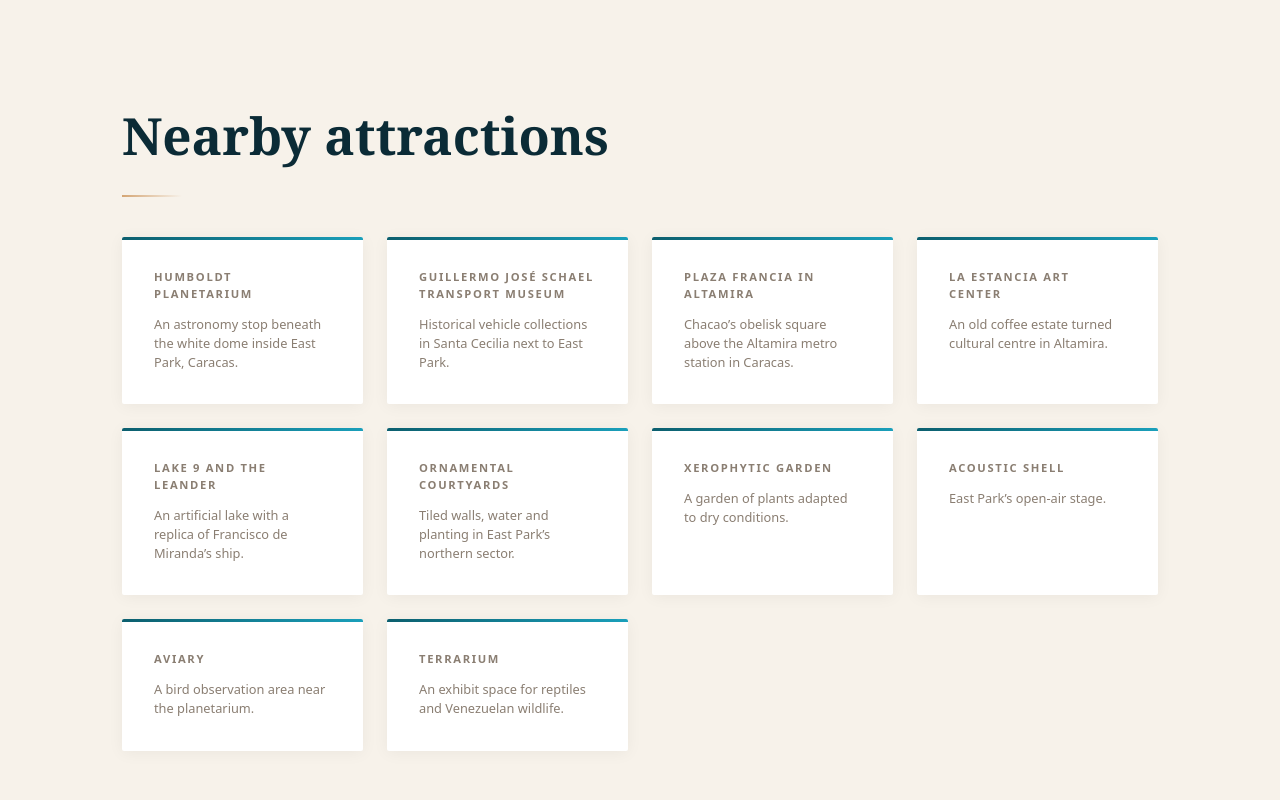
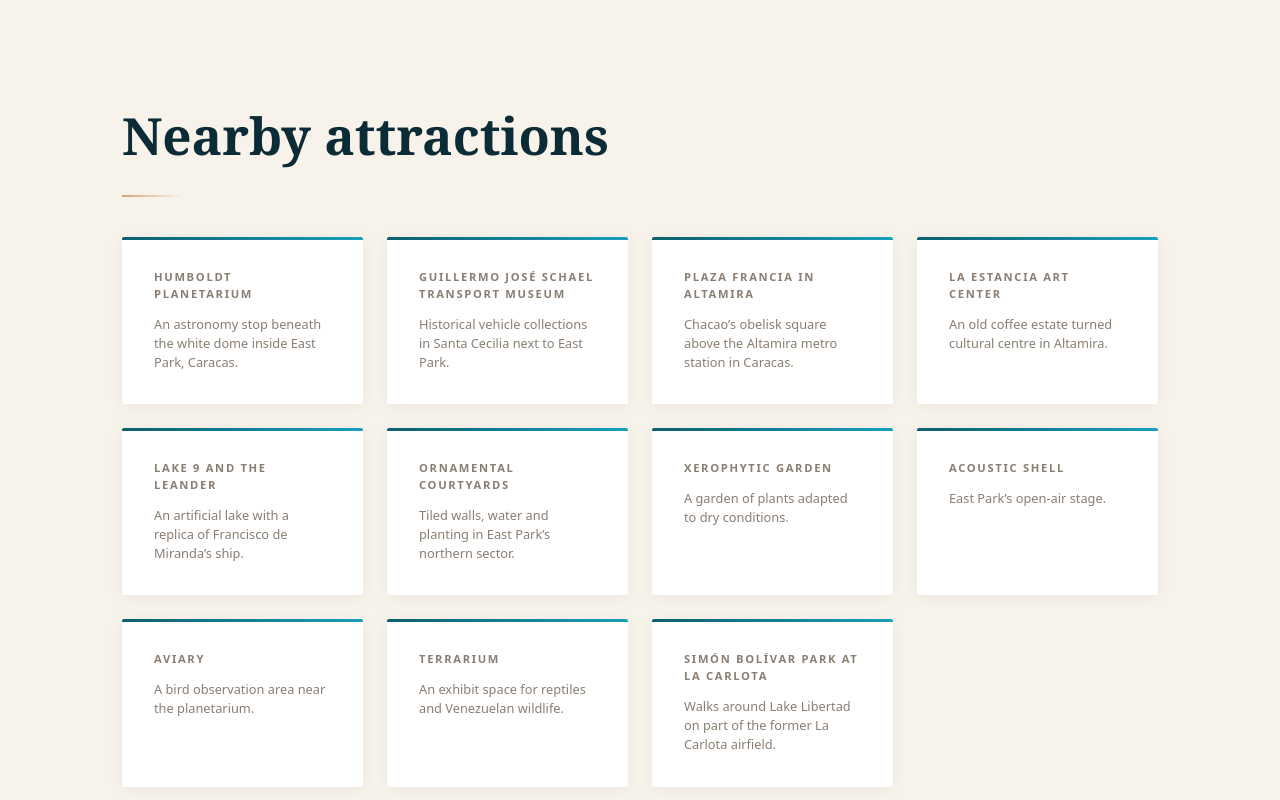
Before and after one commit to n20186005-hash/parquedelesteguia, a Next.js app: page /en in a window 1280 px wide. Shown: the part 11200-12000 px from the top of the page. Built offline with nearby package versions, Linux system fonts and the light colour scheme.

Commit message:
Add Simón Bolívar Park at La Carlota visitor guide

```diff
--- a/src/i18n/nearby-details.ts
+++ b/src/i18n/nearby-details.ts
@@ -6,6 +6,13 @@ export const nearbyDetailLabels = {
 
 export const nearbyDetails = {
   es: {
+    "parque-simon-bolivar": {
+      about: "El parque reutiliza parte de La Carlota como espacio recreativo. El lago artificial y sus caminos son referencias para orientarse.",
+      observe: "Desde la ribera mira cómo la horizontal del lago enmarca la silueta de El Ávila.",
+      walk: ["Verifica el acceso desde el Parque del Este antes de dirigirte al puente.", "Cruza solo si el paso peatonal está habilitado y sigue las señales hacia Lago Libertad.", "Regresa por el acceso abierto que hayas utilizado."],
+      photo: "Desde el paseo ribereño, compón una vista del agua con El Ávila al fondo.",
+      faq: ["¿Es el mismo parque que el Parque del Este?", "Son dos parques, comunicados por el Puente Independencia. Verifica el paso antes de organizar la visita a ambos."],
+    },
     "terrario": {
       about: "Un espacio dedicado a reptiles y a la fauna venezolana.",
       observe: "La vista exterior permite mostrar cómo el edificio se integra con la vegetación. Evita el flash en los recintos.",
@@ -78,6 +85,13 @@ export const nearbyDetails = {
     },
   },
   en: {
+    "parque-simon-bolivar": {
+      about: "The park turns part of La Carlota into public recreation space. Its artificial lake and shore paths help visitors get oriented.",
+      observe: "From the shore, look at how the horizontal line of the lake frames the silhouette of El Ávila.",
+      walk: ["Check the East Park connection before heading to the bridge.", "Cross only when the pedestrian passage is open and follow signs to Lake Libertad.", "Return through the open entrance you used."],
+      photo: "Frame the water with El Ávila in the background from the lakeside walk.",
+      faq: ["Is this East Park?", "They are two parks linked by the Independencia Bridge. Check that the crossing is open when planning to visit both."],
+    },
     "terrario": {
       about: "An exhibit space for reptiles and Venezuelan wildlife.",
       observe: "The exterior shows how the building sits among the plants. Avoid flash around enclosures.",
@@ -150,6 +164,13 @@ export const nearbyDetails = {
     },
   },
   zh: {
+    "parque-simon-bolivar": {
+      about: "公園將拉卡洛塔部分舊機場用地轉作公共遊憩空間。人工湖及環湖步道是辨認方向的地標。",
+      observe: "從湖畔觀察水面橫向線條如何襯托阿維拉山的輪廓。",
+      walk: ["從東方公園出發前，先確認通往獨立橋的步道是否開放。", "行人通道開放時過橋，循標示前往自由湖。", "從來時使用的開放入口折返。"],
+      photo: "在湖畔步道將自由湖與遠處阿維拉山一同取景。",
+      faq: ["這裡就是東方公園嗎？", "兩座公園由獨立橋相連。計畫同日遊覽時，請先查詢橋面通行狀態。"],
+    },
     "terrario": {
       about: "認識爬行動物及委內瑞拉野生動物的場館。",
       observe: "可從外側拍攝建築與植栽的關係；展示區周圍請關閉閃光燈。",
--- a/src/i18n/nearby.ts
+++ b/src/i18n/nearby.ts
@@ -1,6 +1,18 @@
-export const nearbyTopics = ["planetario-humboldt", "museo-del-transporte", "plaza-francia", "la-estancia", "lago-9-leander", "patios-ornamentales", "jardin-xerofitico", "concha-acustica", "aviario", "terrario"] as const;
+export const nearbyTopics = ["planetario-humboldt", "museo-del-transporte", "plaza-francia", "la-estancia", "lago-9-leander", "patios-ornamentales", "jardin-xerofitico", "concha-acustica", "aviario", "terrario", "parque-simon-bolivar"] as const;
 
 export const nearbyPlaces = {
+  "parque-simon-bolivar": {
+    map: "https://www.google.com/maps/search/?api=1&query=Parque+Sim%C3%B3n+Bol%C3%ADvar%2C+La+Carlota%2C+Caracas",
+    address: "Sector La Carlota, parroquia Leoncio Martínez, municipio Sucre, Miranda, Venezuela",
+    photo: "/nearby/parque-simon-bolivar.jpg",
+    width: 330,
+    height: 247,
+    author: "Wilnel José Verdú Guerrero",
+    credit: "https://commons.wikimedia.org/wiki/File:Lago-Libertad-del-Parque-Sim%C3%B3n-Bol%C3%ADvar-(Caracas).jpg",
+    source: "https://es.wikipedia.org/wiki/Parque_Bol%C3%ADvar_(Caracas)",
+    license: "CC BY-SA 4.0",
+    licenseUrl: "https://creativecommons.org/licenses/by-sa/4.0/",
+  },
   "terrario": {
     map: "https://www.google.com/maps/search/?api=1&query=Terrario%2C+Parque+del+Este%2C+Caracas",
     address: "Parque Generalísimo Francisco de Miranda, avenida Francisco de Miranda, Caracas 1071, Miranda",
@@ -138,6 +150,16 @@ export const parkDetails = {
 
 export const nearbyCopy = {
   es: {
+    "parque-simon-bolivar": {
+      title: "Parque Simón Bolívar de La Carlota",
+      description: "Paseos junto al Lago Libertad en parte del antiguo aeródromo de La Carlota.",
+      manager: "Instituto Nacional de Parques (INPARQUES).",
+      basics: "Parque público en el municipio Sucre. Comprueba los horarios y las puertas habilitadas antes de salir.",
+      transit: "Toma la Línea 1 hasta Miranda. Desde el Parque del Este, consulta si está habilitado el paso por el Puente Independencia.",
+      history: "El parque abrió en 2018 en terrenos del antiguo aeropuerto. El Puente Independencia enlaza ambos parques sobre la autopista.",
+      plan: "Dedica una parada al Lago Libertad y regresa por el mismo acceso si el puente está abierto.",
+      photo: "Lago Libertad, Parque Simón Bolívar de La Carlota",
+    },
     "terrario": {
       title: "Terrario",
       description: "Un espacio dedicado a reptiles y a la fauna venezolana.",
@@ -240,6 +262,16 @@ export const nearbyCopy = {
     },
   },
   en: {
+    "parque-simon-bolivar": {
+      title: "Simón Bolívar Park at La Carlota",
+      description: "Walks around Lake Libertad on part of the former La Carlota airfield.",
+      manager: "National Parks Institute (INPARQUES).",
+      basics: "Public park in Sucre municipality. Check hours and available entrances before setting out.",
+      transit: "Take Metro Line 1 to Miranda. From East Park, check whether the Independencia pedestrian bridge is open.",
+      history: "The park opened in 2018 on former airport grounds. The Independencia Bridge links the two parks over the highway.",
+      plan: "Allow time for Lake Libertad and return by the same entrance if the bridge is open.",
+      photo: "Lake Libertad in Simón Bolívar Park at La Carlota",
+    },
     "terrario": {
       title: "Terrarium",
       description: "An exhibit space for reptiles and Venezuelan wildlife.",
@@ -342,6 +374,16 @@ export const nearbyCopy = {
     },
   },
   zh: {
+    "parque-simon-bolivar": {
+      title: "拉卡洛塔西蒙・玻利瓦爾公園",
+      description: "在拉卡洛塔舊機場的一部分土地上，沿自由湖步道散步。",
+      manager: "委內瑞拉國家公園管理局（INPARQUES）。",
+      basics: "蘇克雷市的公共公園。出發前請確認開放時間及可通行入口。",
+      transit: "搭地鐵 1 號線至米蘭達站，由東方公園確認獨立橋當天是否開放通行。",
+      history: "公園在 2018 年於舊機場用地開放。獨立橋越過高速公路，連接兩座公園。",
+      plan: "留時間走自由湖畔，獨立橋開放時可由同一入口折返。",
+      photo: "拉卡洛塔西蒙・玻利瓦爾公園的自由湖",
+    },
     "terrario": {
       title: "爬蟲館",
       description: "認識爬行動物及委內瑞拉野生動物的場館。",
```
Also changed, not shown: public/nearby/parque-simon-bolivar.jpg (added).
